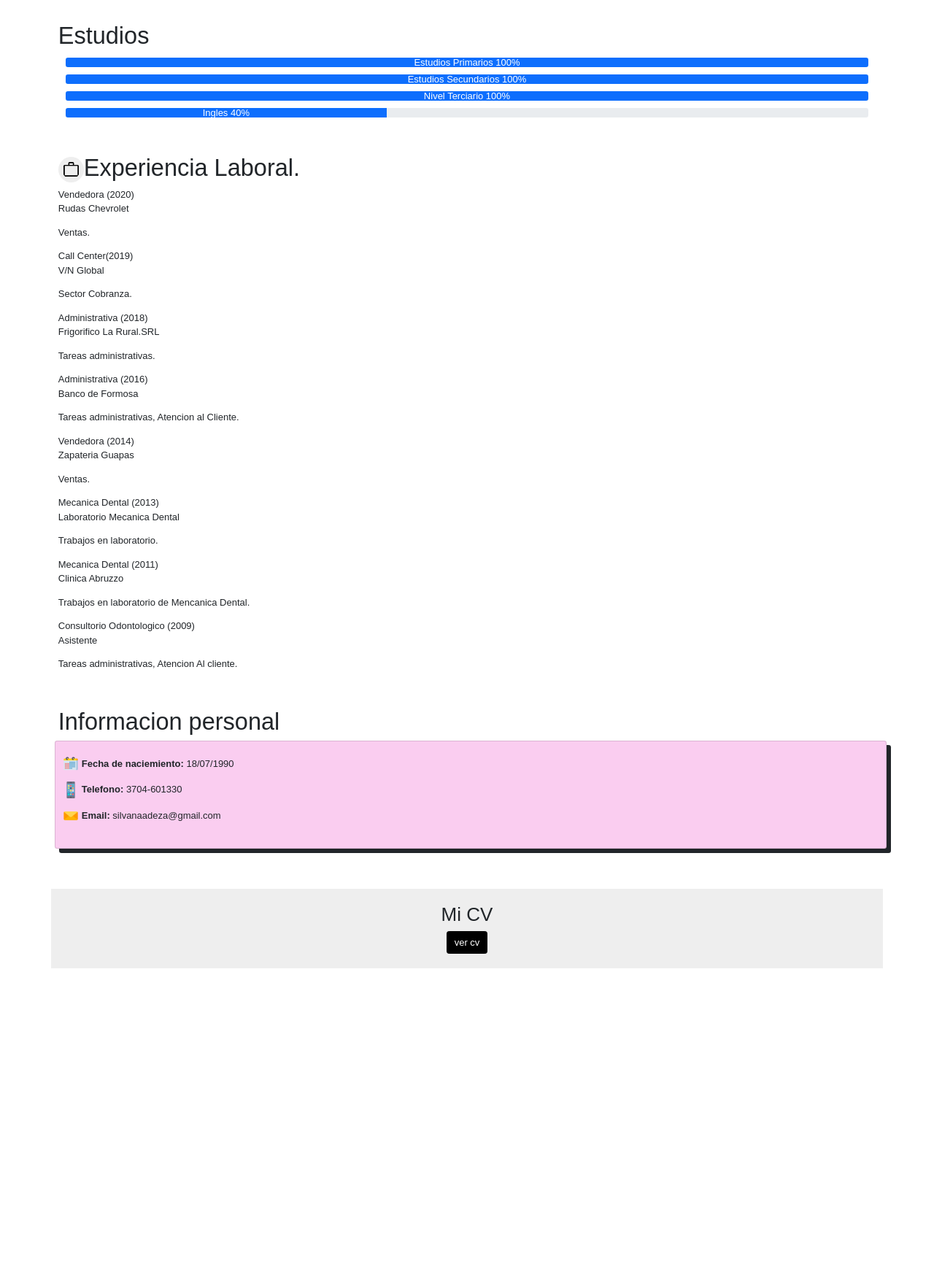
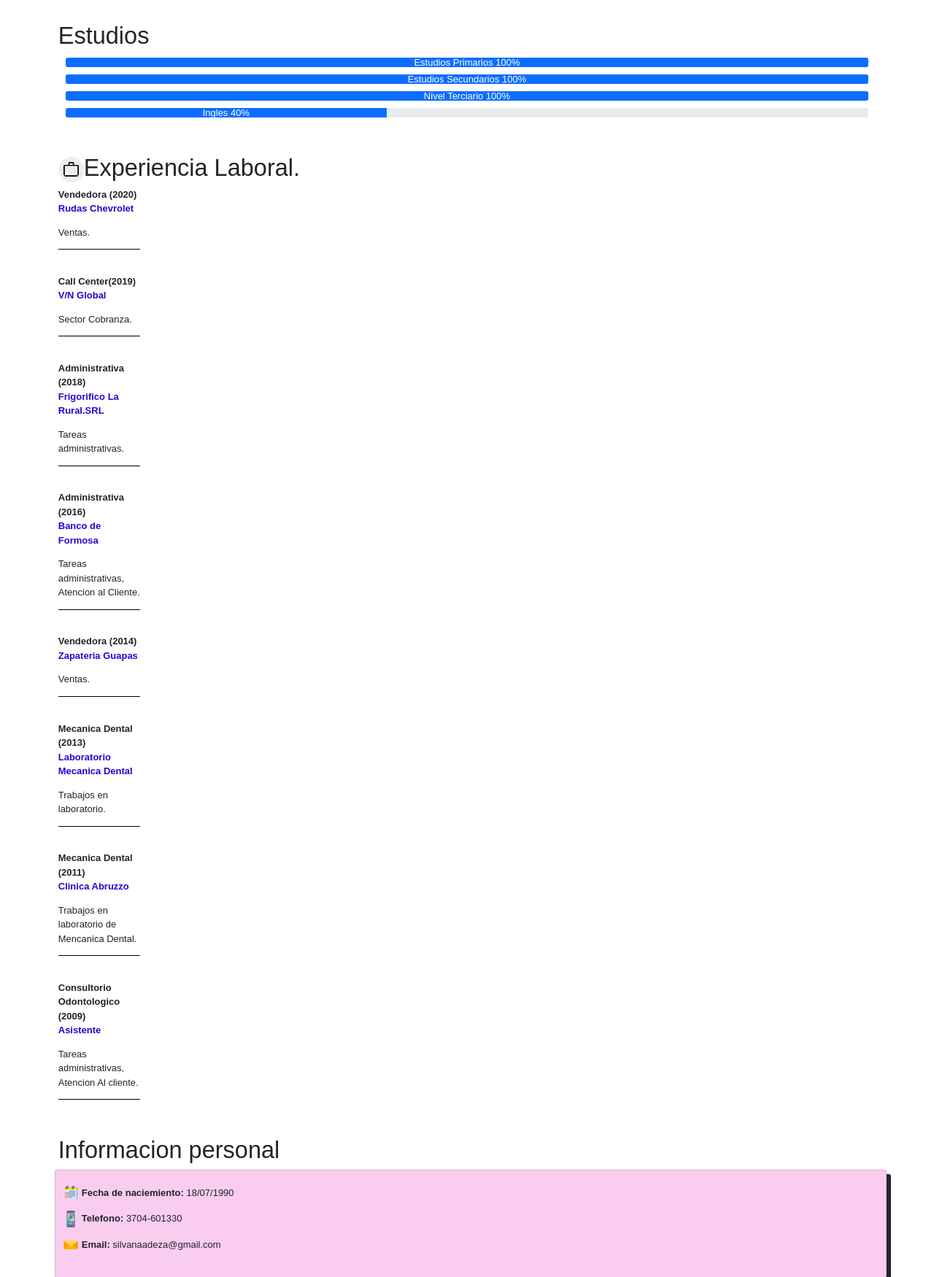
Before and after one commit to Silvanadz/MiPorfolioweb, a PHP site: page / in a window 1280 px wide. Shown: the part 2071-3821 px from the top of the page at 73% size. Before the commit the page ends 3398 px from the top, so only its background shows below. Run offline with PHP 8.4, Linux system fonts and the light colour scheme; some libraries are stand-ins or nearby versions.

Commit message:
bordes en experciencia laboral

```diff
--- a/css/styles.css
+++ b/css/styles.css
@@ -113,3 +113,19 @@ background-color: #facdf0!important;
        border-radius: 50%;
        padding: 5px;
   }
+  .listalaboral{
+      font-weight: bolder;
+  }
+  .listalaboral p:nth-child(1){
+      color: rgb(36, 7, 206);
+  }
+  .listalaboral p:nth-child(2){
+      font-weight: lighter;
+  }
+  .exper{
+      border-bottom: solid;
+      border-color: black;
+      border-width: 1px;
+      width: 10%;
+      margin-bottom: 3%;
+  }
--- a/index.html
+++ b/index.html
@@ -130,37 +130,37 @@
          <p>Rudas Chevrolet</p>
          <p><span>Ventas.</span></p>
        </div>
-       <div class="2exper">
+       <div class="exper">
          Call Center(2019)
          <p>V/N Global</p>
          <p><span>Sector Cobranza.</span></p>
        </div>
-        <div class="3exper">
+        <div class="exper">
           Administrativa (2018)
           <p>Frigorifico La Rural.SRL</p>
           <p><span>Tareas administrativas.</span></p>
         </div>
-         <div>
+         <div class="exper">
            Administrativa (2016)
            <p>Banco de Formosa</p>
            <p><span>Tareas administrativas, Atencion al Cliente.</span></p>
          </div>
-          <div class="4exper">
+          <div class="exper">
             Vendedora (2014)
             <p>Zapateria Guapas</p>
             <p><span>Ventas.</span></p>
           </div>
-          <div class="5exper">
+          <div class="exper">
             Mecanica Dental (2013)
             <p>Laboratorio Mecanica Dental</p>
             <p><span>Trabajos en laboratorio.</span></p>
           </div>
-          <div class="6exper">
+          <div class="exper">
             Mecanica Dental (2011)
             <p>Clinica Abruzzo</p>
             <p><span>Trabajos en laboratorio de Mencanica Dental.</span></p>
           </div>
-          <div class="7exper">
+          <div class="exper">
             Consultorio Odontologico (2009)
             <p>Asistente</p>
             <p><span>Tareas administrativas, Atencion Al cliente.</span></p>
```
